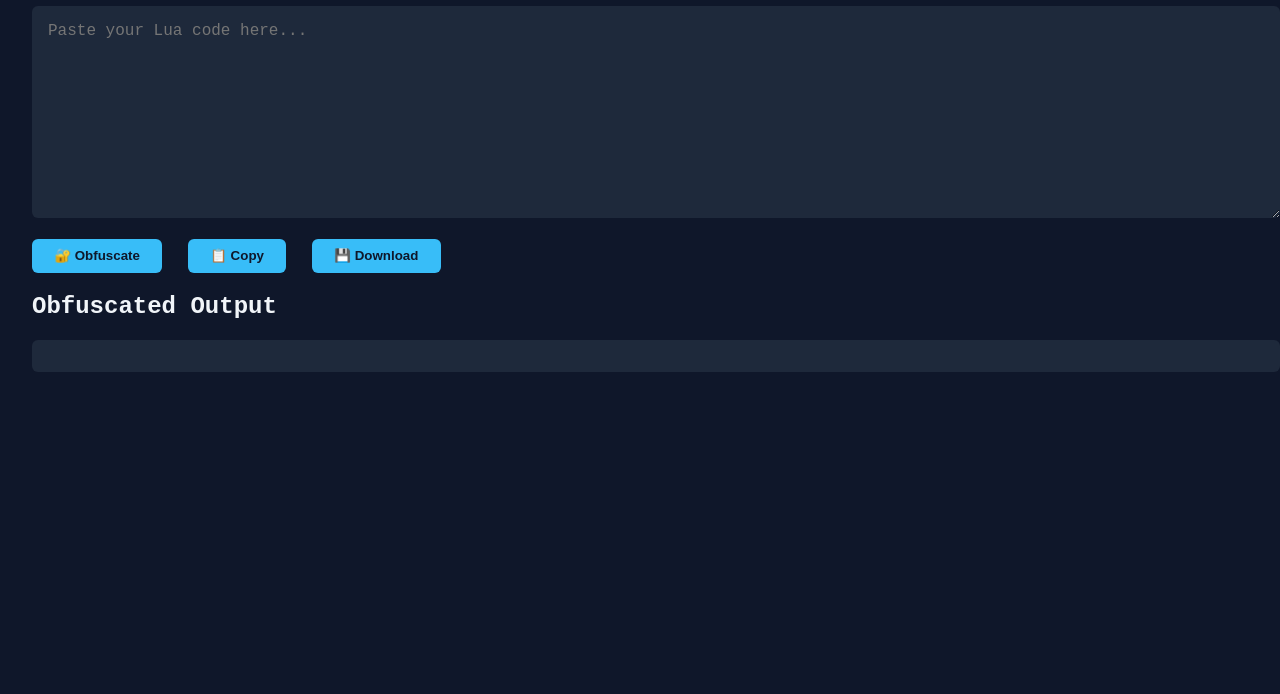
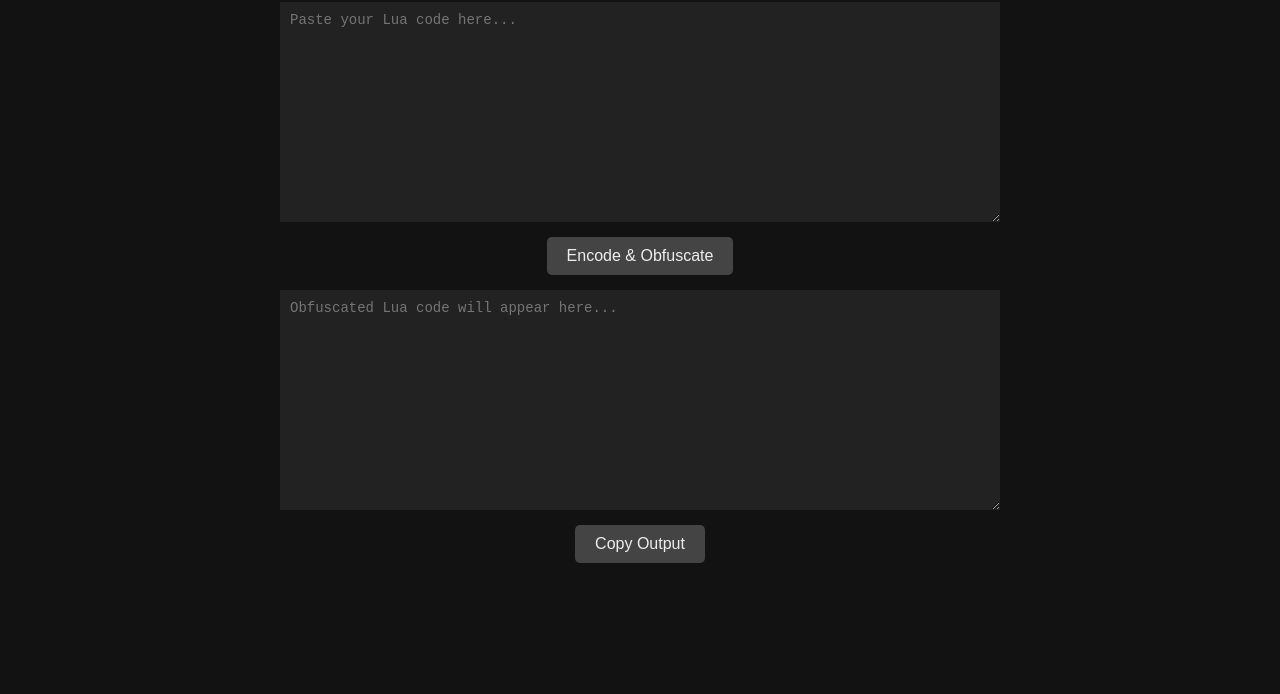
Before and after one commit to Neverwinlol/Obfuscator, a plain HTML site: page index.html in a window 1280 px wide. Shown: the part 106-800 px from the top of the page. Drawn offline with Linux system fonts and the light colour scheme.

Commit message:
Update index.html

```diff
--- a/index.html
+++ b/index.html
@@ -1,96 +1,94 @@
 <!DOCTYPE html>
 <html lang="en">
 <head>
-  <meta charset="UTF-8">
-  <meta name="viewport" content="width=device-width, initial-scale=1.0">
+<meta charset="UTF-8" />
+<meta name="viewport" content="width=device-width, initial-scale=1" />
 <title>Lua Obfuscator</title>
 <style>
   body {
-      background-color: #0f172a;
-      color: #f1f5f9;
-      font-family: 'Courier New', Courier, monospace;
-      padding: 2rem;
-      margin: 0;
+    font-family: monospace, monospace;
+    background: #121212;
+    color: #eee;
+    display: flex;
+    flex-direction: column;
+    align-items: center;
+    padding: 20px;
   }
-    h1 {
-      color: #38bdf8;
-    }
-    textarea, pre {
-      width: 100%;
-      padding: 1rem;
-      background-color: #1e293b;
-      color: #f8fafc;
+  textarea {
+    width: 90vw;
+    max-width: 700px;
+    height: 200px;
+    background: #222;
+    color: #eee;
     border: none;
-      border-radius: 6px;
-      margin-bottom: 1rem;
-      font-size: 1rem;
+    padding: 10px;
     resize: vertical;
+    font-family: monospace;
+    font-size: 14px;
   }
   button {
-      background-color: #38bdf8;
-      color: #0f172a;
-      padding: 0.6rem 1.4rem;
+    margin: 15px 0;
+    background: #444;
+    color: #eee;
     border: none;
-      border-radius: 6px;
+    padding: 10px 20px;
     cursor: pointer;
-      margin-right: 1rem;
-      font-weight: bold;
+    font-size: 16px;
+    border-radius: 5px;
   }
   button:hover {
-      background-color: #0ea5e9;
+    background: #666;
   }
 </style>
 </head>
 <body>
-  <h1>Advanced Lua Obfuscator</h1>
 
-  <textarea id="input" rows="10" placeholder="Paste your Lua code here..."></textarea>
-  <button onclick="obfuscate()">🔐 Obfuscate</button>
-  <button onclick="copyToClipboard()">📋 Copy</button>
-  <button onclick="download()">💾 Download</button>
+<h1>Lua Obfuscator</h1>
 
-  <h2>Obfuscated Output</h2>
-  <pre id="output"></pre>
+<textarea id="input" placeholder="Paste your Lua code here..."></textarea>
+<button id="encodeBtn">Encode & Obfuscate</button>
+<textarea id="output" readonly placeholder="Obfuscated Lua code will appear here..."></textarea>
+<button id="copyBtn">Copy Output</button>
 
 <script>
-    function obfuscate() {
-      const input = document.getElementById('input').value;
-      if (!input.trim()) {
-        document.getElementById('output').textContent = 'No code provided.';
+function toHex(str) {
+  let hex = '';
+  for(let i=0; i < str.length; i++) {
+    let h = str.charCodeAt(i).toString(16);
+    if(h.length < 2) h = '0' + h;
+    hex += h;
+  }
+  return hex;
+}
+
+const wrapper = `(function()
+local v0=tonumber;local v1=string.byte;local v2=(function()local a=0;while a<3 do a=a+1;if a==2 then break;else local b=(function()for i=1,5 do if i==4 then return i*2 end end return 0 end)() end end return a end)();local v3=(function()local x=42;local y=(function()local s=0;for i=1,10 do if i%3==0 then s=s+i else s=s-1 end end return s end)();return x+y end)();local v4=(function()local f=function()local n=0;while n<5 do if n==3 then break end n=n+1 end return n end return f() end)();local v5=(function()local t={1,2,3,4,5};local r=0;for _,v in ipairs(t) do r=r+v end return r end)();local v6=(function()local function helper(x)if x<=1 then return 1 end return x*helper(x-1) end return helper(3) end)();local v7=(function()local x=0 repeat x=x+1 if x>4 then break end until false return x end)();local v8=(function()local a,b,c=1,2,3 if a+b+c>5 then local x=0 for i=1,10 do if i%2==0 then x=x+i else x=x-1 end end return x else return 0 end end)();local v9=(function()local function deep(n)if n<=0 then return 0 end return n+deep(n-1) end return deep(5) end)();
+local function hexToStr(h)return(h:gsub('..',function(cc)return string.char(tonumber(cc,16))end))end;
+local enc="__HEXCODE__";
+local code=hexToStr(enc);
+local f=load(code);
+if f then f() end
+end)();`;
+
+document.getElementById('encodeBtn').addEventListener('click', () => {
+  const inputCode = document.getElementById('input').value;
+  if (!inputCode.trim()) {
+    alert('Please enter Lua code to encode!');
     return;
   }
-
-      const lines = input.split('\n');
-      let output = '-- Obfuscated Lua Code\n';
-      let varId = 100;
-
-      lines.forEach(line => {
-        const trimmed = line.trim();
-        if (!trimmed) return;
-
-        const stringEncoded = trimmed.replace(/"(.*?)"/g, (_, s) => `#"${s}"`);
-        const numberEncoded = stringEncoded.replace(/(\d+)/g, (_, n) => `(function() return ${n}; end)()`);
-        const wrapped = `(function() return ${numberEncoded}; end)()`;
-
-        output += `v${varId++} = ${wrapped}\n`;
+  const hexCode = toHex(inputCode);
+  const obfuscated = wrapper.replace('__HEXCODE__', hexCode);
+  document.getElementById('output').value = obfuscated;
 });
 
-      output += '\nreturn v100, v101, v102 -- Sample return\n';
-      document.getElementById('output').textContent = output;
-    }
+document.getElementById('copyBtn').addEventListener('click', () => {
+  const output = document.getElementById('output');
+  output.select();
+  output.setSelectionRange(0, 99999); // for mobile devices
+  document.execCommand('copy');
+  alert('Copied to clipboard!');
+});
+</script>
 
-    function copyToClipboard() {
-      const text = document.getElementById('output').textContent;
-      navigator.clipboard.writeText(text).then(() => alert('Copied to clipboard!'));
-    }
-
-    function download() {
-      const blob = new Blob([document.getElementById('output').textContent], { type: 'text/plain' });
-      const link = document.createElement('a');
-      link.href = URL.createObjectURL(blob);
-      link.download = 'obfuscated.lua';
-      link.click();
-    }
-  </script>
 </body>
 </html>
```
Lines whose indentation alone changed are shown as unchanged.
